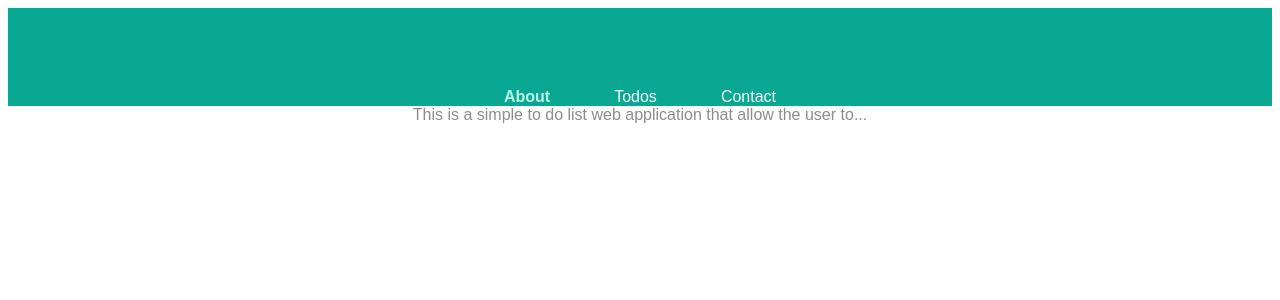
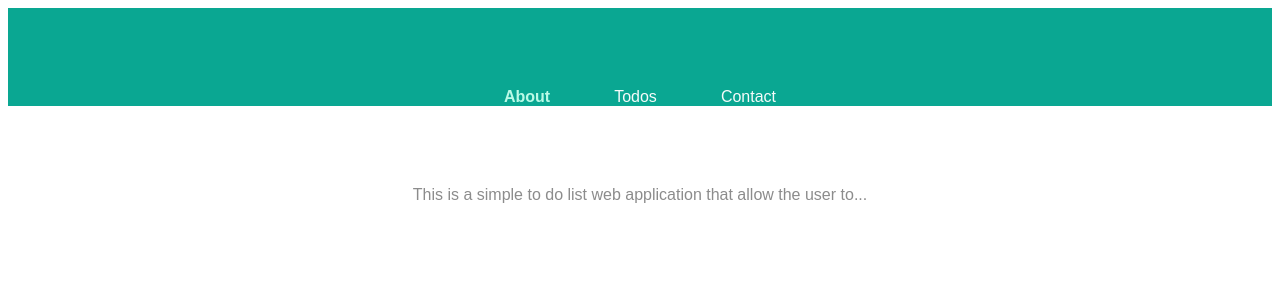
Before and after one commit to Lowella369/todoapp, a React (Create React App) app: page /about in a window 1280 px wide. Shown: the top 300 px of the page. Built offline with nearby package versions, Linux system fonts and the light colour scheme.

Commit message:
adding style to the about page

```diff
--- a/src/components/css/style.css
+++ b/src/components/css/style.css
@@ -117,3 +117,6 @@ body {
 .list-label {
   cursor: pointer;
 }
+.about {
+  padding-top: 5rem;
+}
```
